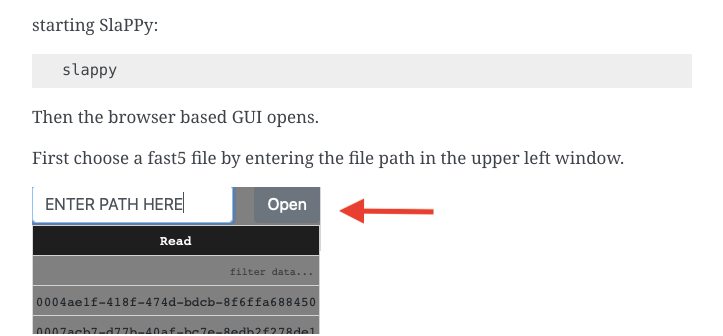
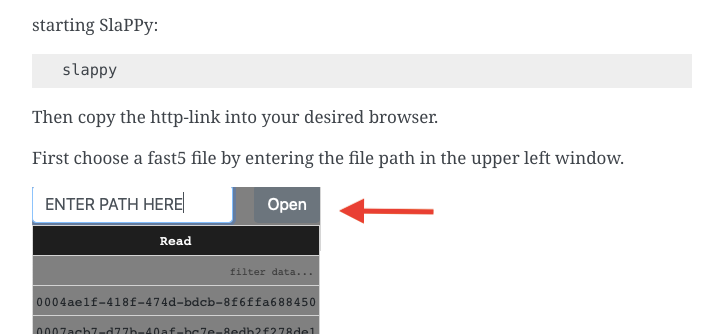
Before and after one commit to Fabianexe/SlaPPy, a Sphinx documentation site: the page built from docs/ReadMe.md, in a window 1280 px wide and 900 px high, scrolled down 788 px. Shown: the part 155-491 px from the top of the window, without its empty margins (388-1111 px from the left). Built offline with Sphinx 7.4.7, drawn with Linux system fonts in a browser that asks for light colours.

Commit message:
update pictures

````diff
--- a/docs/ReadMe.md
+++ b/docs/ReadMe.md
@@ -25,7 +25,7 @@
 slappy
 ```
 
-Then the browser based GUI opens.
+Then copy the http-link into your desired browser.
 
 First choose a fast5 file by entering the file path in the upper left window.
 
````
